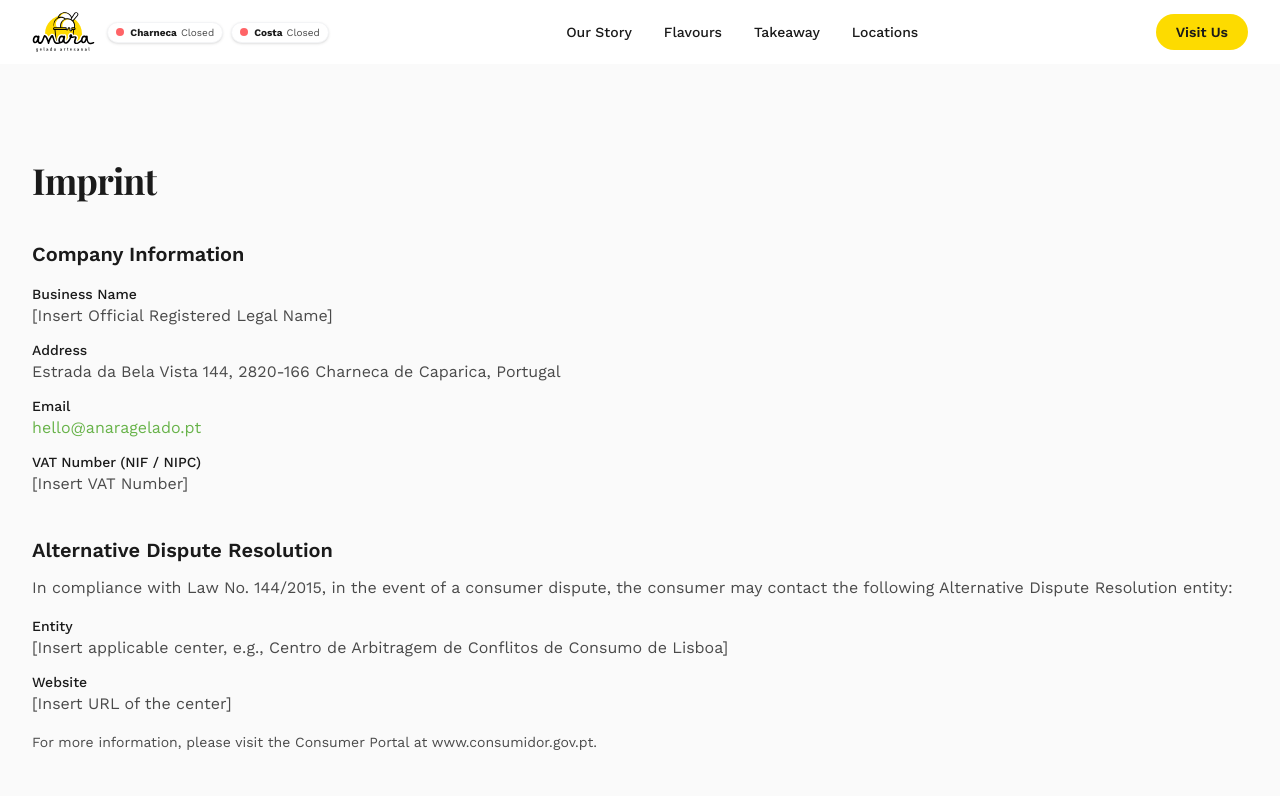
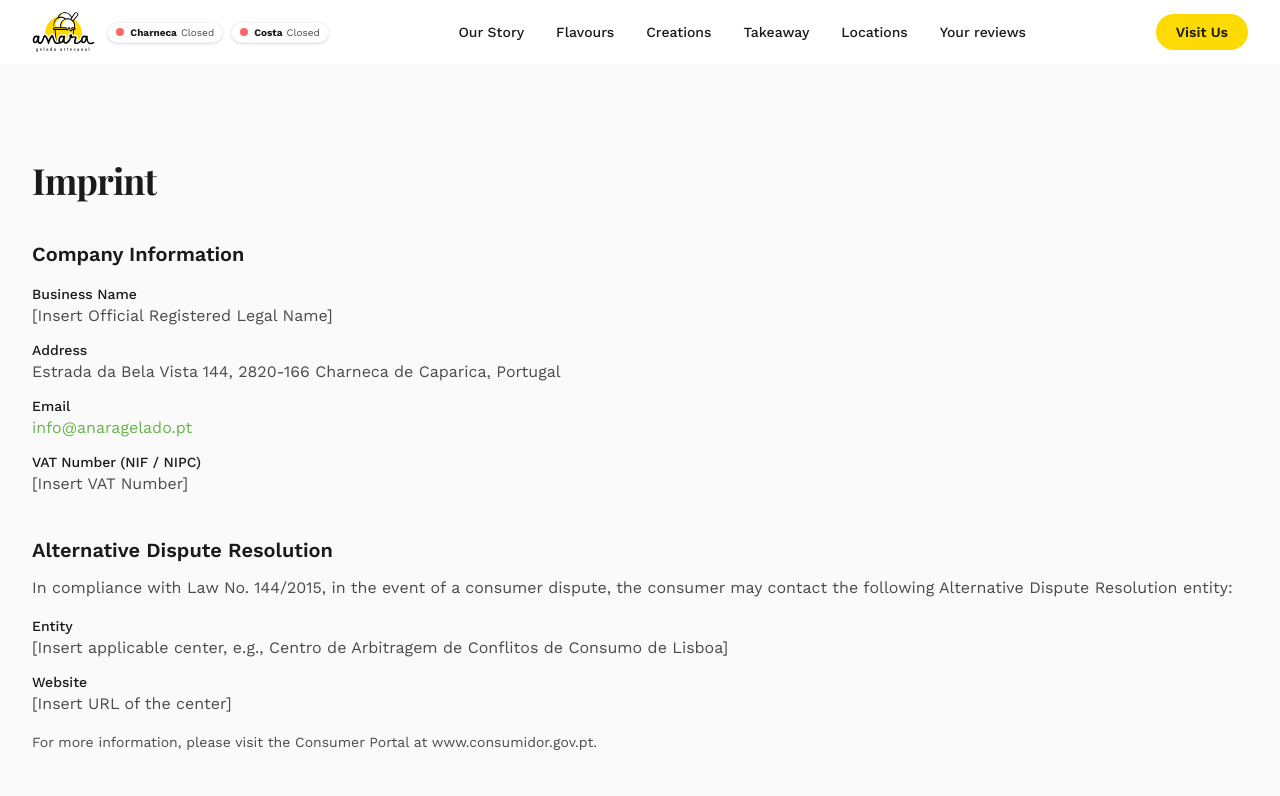
Before and after one commit to anaragelado/anara-website, a Next.js app: page /en/imprint in a window 1280 px wide. Shown: the top 796 px of the page. Built offline with nearby package versions, Linux system fonts and the light colour scheme; no server answers; a web font is replaced by a local one.

Commit message:
Task 4C.3 completed

```diff
--- a/messages/en.json
+++ b/messages/en.json
@@ -6,8 +6,10 @@
   "nav": {
     "story": "Our Story",
     "menu": "Flavours",
+    "creations": "Creations",
     "takeaway": "Takeaway",
     "locations": "Locations",
+    "reviews": "Your reviews",
     "visitUs": "Visit Us",
     "openAll": "Open",
     "openHq": "Charneca Open",
@@ -100,7 +102,7 @@
     "address": "Address",
     "addressValue": "Estrada da Bela Vista 144, 2820-166 Charneca de Caparica, Portugal",
     "email": "Email",
-    "emailValue": "hello@anaragelado.pt",
+    "emailValue": "info@anaragelado.pt",
     "vat": "VAT Number (NIF / NIPC)",
     "vatValue": "[Insert VAT Number]",
     "disputeTitle": "Alternative Dispute Resolution",
@@ -127,7 +129,7 @@
     "thirdPartyText": "This website embeds Google Maps in the locations sections. When viewing these sections, your browser may establish a direct connection to Google's servers. For more information, please refer to Google's Privacy Policy.",
     "contactTitle": "Contact",
     "contactText": "If you have questions about this privacy policy, contact us at:",
-    "contactEmail": "hello@anaragelado.pt",
+    "contactEmail": "info@anaragelado.pt",
     "rightsTitle": "Your Rights",
     "rightsText": "Under the General Data Protection Regulation (GDPR), you have the right to access, rectify, or erase any personal data we may hold. Since we do not collect personal data through this website, these rights apply only to direct communications (e.g., emails you send us).",
     "backHome": "Back to homepage"
--- a/messages/pt.json
+++ b/messages/pt.json
@@ -6,8 +6,10 @@
   "nav": {
     "story": "A Nossa História",
     "menu": "Sabores",
+    "creations": "Criações",
     "takeaway": "Takeaway",
     "locations": "Localizações",
+    "reviews": "As suas opiniões",
     "visitUs": "Visite-nos",
     "openAll": "Aberto",
     "openHq": "Charneca Aberto",
@@ -100,7 +102,7 @@
     "address": "Morada",
     "addressValue": "Estrada da Bela Vista 144, 2820-166 Charneca de Caparica, Portugal",
     "email": "Email",
-    "emailValue": "hello@anaragelado.pt",
+    "emailValue": "info@anaragelado.pt",
     "vat": "Número de Contribuinte (NIF / NIPC)",
     "vatValue": "[Inserir Número de Contribuinte]",
     "disputeTitle": "Resolução Alternativa de Litígios",
@@ -127,7 +129,7 @@
     "thirdPartyText": "Este website incorpora Google Maps nas secções de localização. Ao visualizar estas secções, o seu navegador pode estabelecer uma ligação direta com os servidores da Google. Para mais informações, consulte a Política de Privacidade da Google.",
     "contactTitle": "Contacto",
     "contactText": "Se tiver questões sobre esta política de privacidade, contacte-nos em:",
-    "contactEmail": "hello@anaragelado.pt",
+    "contactEmail": "info@anaragelado.pt",
     "rightsTitle": "Os Seus Direitos",
     "rightsText": "Ao abrigo do Regulamento Geral sobre a Proteção de Dados (RGPD), tem o direito de aceder, retificar ou apagar quaisquer dados pessoais que possamos deter. Como não recolhemos dados pessoais através deste website, estes direitos aplicam-se apenas a comunicações diretas (ex.: emails que nos envie).",
     "backHome": "Voltar à página inicial"
--- a/src/app/[locale]/imprint/page.tsx
+++ b/src/app/[locale]/imprint/page.tsx
@@ -39,7 +39,7 @@ function ImprintContent() {
               <dt className="text-sm font-medium text-text-primary">{t("email")}</dt>
               <dd>
                 <a
-                  href="mailto:hello@anaragelado.pt"
+                  href="mailto:info@anaragelado.pt"
                   className="text-brand-green transition-all duration-300 ease-in-out hover:text-highlight-sand hover:underline"
                 >
                   {t("emailValue")}
--- a/src/app/[locale]/privacy/page.tsx
+++ b/src/app/[locale]/privacy/page.tsx
@@ -54,7 +54,7 @@ function PrivacyContent() {
             <h2 className="text-xl font-semibold">{t("contactTitle")}</h2>
             <p className="mt-3 leading-relaxed text-text-secondary">{t("contactText")}</p>
             <a
-              href="mailto:hello@anaragelado.pt"
+              href="mailto:info@anaragelado.pt"
               className="mt-1 inline-block text-brand-green transition-all duration-300 ease-in-out hover:text-highlight-sand hover:underline"
             >
               {t("contactEmail")}
--- a/src/components/Footer.tsx
+++ b/src/components/Footer.tsx
@@ -49,10 +49,10 @@ export default function Footer() {
               2820-166 Charneca de Caparica
             </p>
             <a
-              href="mailto:hello@anaragelado.pt"
+              href="mailto:info@anaragelado.pt"
               className="mt-2 inline-block text-sm text-text-secondary transition-all duration-300 ease-in-out hover:text-highlight-sand"
             >
-              hello@anaragelado.pt
+              info@anaragelado.pt
             </a>
           </div>
           <div className="flex flex-col items-center gap-1">
@@ -80,7 +80,7 @@ export default function Footer() {
               <InstagramIcon size={22} />
             </a>
             <a
-              href="mailto:hello@anaragelado.pt"
+              href="mailto:info@anaragelado.pt"
               aria-label={t("email")}
               className="flex min-h-[44px] min-w-[44px] items-center justify-center text-text-primary transition-all duration-300 ease-in-out hover:text-highlight-sand"
             >
@@ -116,10 +116,10 @@ export default function Footer() {
                 2820-166 Charneca de Caparica
               </p>
               <a
-                href="mailto:hello@anaragelado.pt"
+                href="mailto:info@anaragelado.pt"
                 className="mt-2 inline-block text-text-secondary transition-all duration-300 ease-in-out hover:text-highlight-sand"
               >
-                hello@anaragelado.pt
+                info@anaragelado.pt
               </a>
             </div>
 
@@ -154,7 +154,7 @@ export default function Footer() {
                 <InstagramIcon size={22} />
               </a>
               <a
-                href="mailto:hello@anaragelado.pt"
+                href="mailto:info@anaragelado.pt"
                 aria-label={t("email")}
                 className="flex min-h-[44px] min-w-[44px] items-center justify-center text-text-primary transition-all duration-300 ease-in-out hover:text-highlight-sand"
               >
--- a/src/components/Header.tsx
+++ b/src/components/Header.tsx
@@ -9,8 +9,10 @@ import { getLocationStatus, type DayHours, type LocationStatus } from "@/data/lo
 const NAV_LINKS = [
   { id: "story", key: "story" },
   { id: "menu", key: "menu" },
+  { id: "creations", key: "creations" },
   { id: "takeaway", key: "takeaway" },
   { id: "locations", key: "locations" },
+  { id: "reviews", key: "reviews" },
 ] as const;
 
 /** Section IDs tracked by the active-section observer */
--- a/src/components/MobileMenu.tsx
+++ b/src/components/MobileMenu.tsx
@@ -10,8 +10,10 @@ import LanguageToggle from "./LanguageToggle";
 const NAV_LINKS = [
   { id: "story", key: "story" },
   { id: "menu", key: "menu" },
+  { id: "creations", key: "creations" },
   { id: "takeaway", key: "takeaway" },
   { id: "locations", key: "locations" },
+  { id: "reviews", key: "reviews" },
 ] as const;
 
 interface MobileMenuProps {
--- a/src/components/sections/LocationsSection.tsx
+++ b/src/components/sections/LocationsSection.tsx
@@ -192,7 +192,7 @@ export default function LocationsSection({ locations }: LocationsSectionProps) {
           {t("eventsText")}
         </p>
         <a
-          href="mailto:hello@anaragelado.pt"
+          href="mailto:info@anaragelado.pt"
           className="mt-6 inline-flex items-center gap-2 rounded-full bg-brand-yellow px-6 py-2.5 text-sm font-semibold text-text-primary transition-all duration-300 ease-in-out hover:scale-105 hover:bg-brand-green hover:text-white"
         >
           <Mail size={16} strokeWidth={1.5} />
--- a/src/i18n/routing.ts
+++ b/src/i18n/routing.ts
@@ -2,5 +2,5 @@ import { defineRouting } from "next-intl/routing";
 
 export const routing = defineRouting({
   locales: ["pt", "en"],
-  defaultLocale: "pt",
+  defaultLocale: "en",
 });
```
Also changed, not shown: 1 other file (tests, documents, lock files or other folders).
